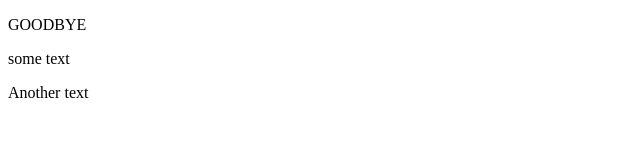
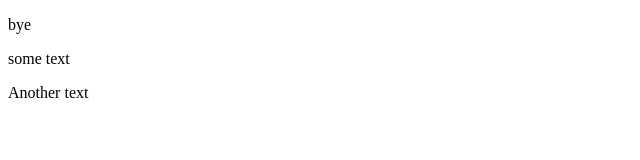
Before and after one commit to jthanawat/git-basics, a plain HTML site: page index.html in a window 1280 px wide. Shown: the full height of the page, 0-640 px from the left. Drawn offline with Linux system fonts and the light colour scheme.

Commit message:
added bye

```diff
--- a/index.html
+++ b/index.html
@@ -6,7 +6,7 @@
   <title>Document</title>
 </head>
 <body>
-  <p>GOODBYE</p>
+  <p>bye</p>
   <p>some text</p>
   <div>Another text</div>
 </body>
```
